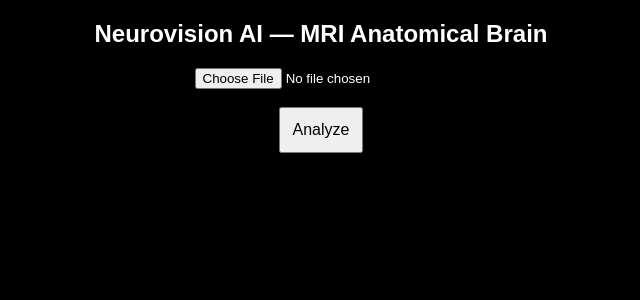
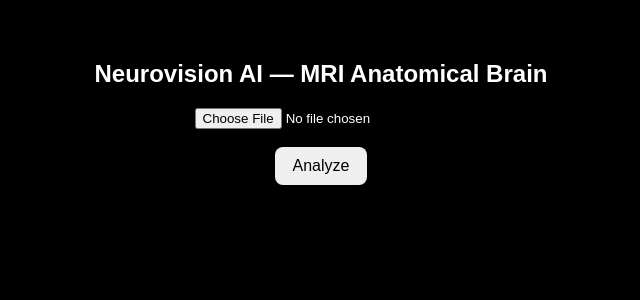
Before and after one commit to Amir-Ali128/Neurovision-AI-MRI, a Flask app: page / in a window 1280 px wide. Shown: the top 300 px of the page, without its empty margins (319-959 px from the left). Run offline with Flask 3, Linux system fonts and the light colour scheme; parts of the project's set-up code (start-up, migrations or seed data) failed here and were passed over.

Commit message:
Update index.html

```diff
--- a/templates/index.html
+++ b/templates/index.html
@@ -1,105 +1,94 @@
 <!DOCTYPE html>
 <html>
 <head>
+  <meta charset="utf-8" />
   <title>Neurovision AI</title>
-
   <style>
     body {
       background: black;
       color: white;
       text-align: center;
-font-family: Arial;
+      font-family: Arial, sans-serif;
+      margin-top: 60px;
     }
-
     button {
-padding: 12px;
+      padding: 10px 18px;
       font-size: 16px;
       cursor: pointer;
+      border-radius: 8px;
+      border: 0;
     }
-
     #status {
       margin-top: 20px;
-color: cyan;
+      font-size: 16px;
+      color: #00ff9d;
     }
-
     #error {
-color: red;
+      margin-top: 12px;
+      font-size: 14px;
+      color: #ff4444;
     }
   </style>
+</head>
 
-</head>
 <body>
 
   <h2>Neurovision AI — MRI Anatomical Brain</h2>
 
   <form id="uploadForm" enctype="multipart/form-data">
-
-<input type="file" id="fileInput" name="file" accept="image/*">
-
+    <input type="file" id="fileInput" name="file" accept="image/*" />
     <br><br>
-
-<button type="submit">Analyze</button>
-
+    <button type="submit" id="analyzeBtn">Analyze</button>
   </form>
 
-<p id="status"></p>
+  <div id="status"></div>
+  <div id="error"></div>
 
   <script>
+    const form = document.getElementById("uploadForm");
+    const fileInput = document.getElementById("fileInput");
+    const statusEl = document.getElementById("status");
+    const errorEl = document.getElementById("error");
+    const btn = document.getElementById("analyzeBtn");
 
-document.getElementById("uploadForm").addEventListener("submit", async function(e) {
+    form.addEventListener("submit", async (e) => {
+      e.preventDefault();
+      statusEl.innerText = "";
+      errorEl.innerText = "";
 
-e.preventDefault();
-
-const status = document.getElementById("status");
-
-const fileInput = document.getElementById("fileInput");
-
-if (!fileInput.files.length) {
-
-status.innerHTML = "<span id='error'>Please select an image</span>";
-
+      if (fileInput.files.length === 0) {
+        errorEl.innerText = "No file selected";
         return;
-
       }
 
-const file = fileInput.files[0];
+      const formData = new FormData();
+      formData.append("file", fileInput.files[0]);
 
-const formData = new FormData();
-
-formData.append("file", file);
-
-status.innerText = "Analyzing...";
+      btn.disabled = true;
+      statusEl.innerText = "Analyzing...";
 
       try {
-
-const response = await fetch("/analyze", {
-
+        const res = await fetch("/analyze", {
           method: "POST",
-
           body: formData
-
         });
 
-const result = await response.json();
+        const data = await res.json();
 
-if (result.status === "success") {
-
-status.innerText = "Analysis complete";
-
+        if (!res.ok) {
+          errorEl.innerText = data.message || "Server error";
+          statusEl.innerText = "";
         } else {
-
-status.innerHTML = "<span id='error'>" + result.message + "</span>";
-
+          statusEl.innerText = data.message + " | feature_norm=" + data.feature_norm;
         }
 
       } catch (err) {
-
-status.innerHTML = "<span id='error'>Server connection error</span>";
-
+        errorEl.innerText = "Connection error";
+        statusEl.innerText = "";
+      } finally {
+        btn.disabled = false;
       }
-
     });
-
   </script>
 
 </body>
```
Lines whose indentation alone changed are shown as unchanged.
